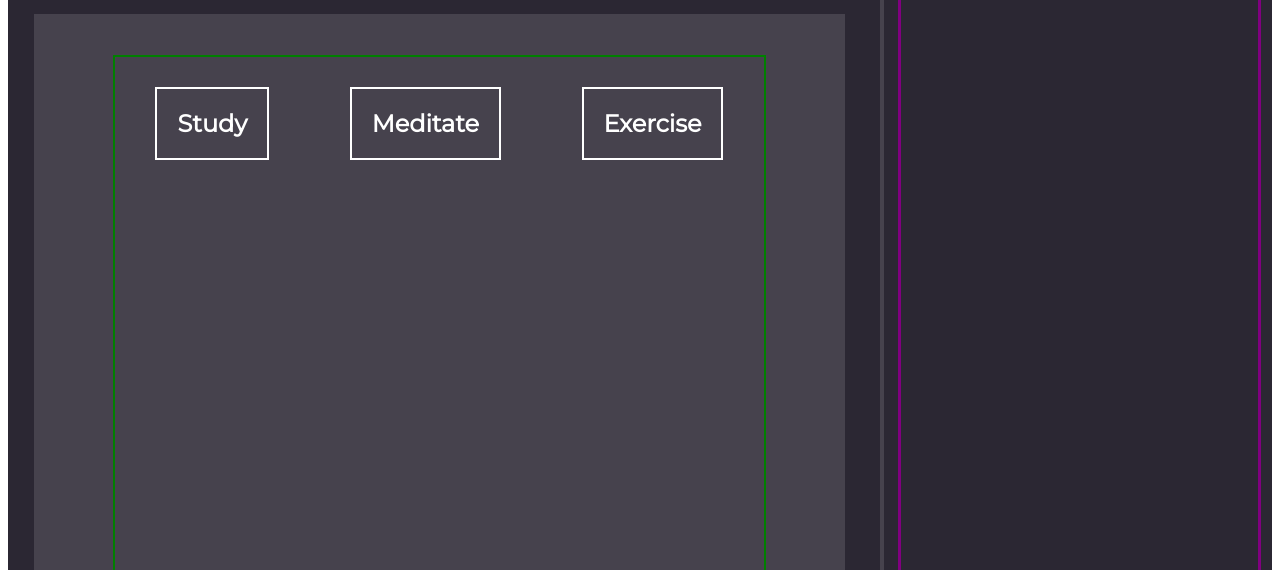
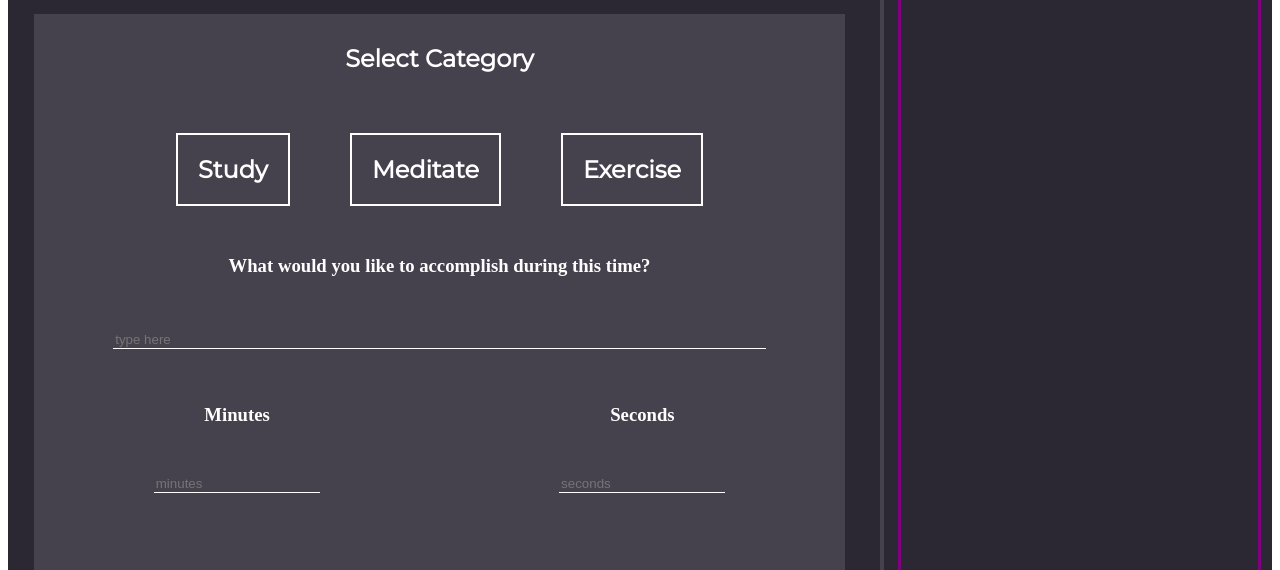
Before and after one commit to jytcr127/Intention-Timer, a plain HTML site: page index.html in a window 1280 px wide. Shown: the part 194-764 px from the top of the page. Drawn offline with Linux system fonts and the light colour scheme.

Commit message:
Add minutes, category, and second options on new activity section

```diff
--- a/index.html
+++ b/index.html
@@ -15,10 +15,28 @@
 	<div>
 		<h1 class = "header1">New Activity</h1>
 	<div id = 'create-activity'>
+		<div id = 'something'><h2>Select Category</h2></div>
 		<div id = 'content'>
 		<h2 class = 'title'><div class = 'hmm'>Study</div></h2>
 		<h2 class = 'title'><div class = 'hmm'>Meditate</div></h2>
 		<h2 class = 'title'><div class = 'hmm'>Exercise</div></h2>
+	</div>
+	<div id = 'else'>
+		<h3>What would you like to accomplish during this time?</h3>
+	</div>
+	<div>
+		<input type="text" placeholder="type here"></input>
+	</div>
+	<div id = "dog">
+		<h3>Minutes</h3>
+		<h3>Seconds</h3>
+	</div>
+	<div id = 'wolf'>
+		<input class = 'input-2' type="text" placeholder = 'minutes'>
+		<input class = 'input-2' type="text" placeholder= "seconds">
+	</div>
+	<div id = 'submit'>
+	<button>Start Activity</button>
 	</div>
 	</div>
 	</div>
--- a/style.css
+++ b/style.css
@@ -19,8 +19,6 @@
 }
 
 #create-activity {
-	display:flex;
-	justify-content: center;
 	background-color: #46424D;
 	height:700px;
 	width:93%;
@@ -56,14 +54,15 @@
 	width:1%;
 }
 
-#content {
-	display:flex;
-	justify-content: space-around;
+/*#content {
+	display:grid;
+	grid-template-columns: 1fr 1fr 1fr;
+	grid-template-rows:1fr 1fr 1fr;
 	border:2px solid green;
 	width:80%;
 	height:80%;
 	margin:5%;
-}
+}*/
 
 span {
 	border:2px solid yellow;
@@ -81,3 +80,63 @@ h2 {
 	border:2px solid #FFF;
 	padding:20px;
 }
+
+#something {
+	color:#FFF;
+}
+
+.title {
+	display:flex;
+	justify-content: center;
+}
+
+#content{
+	display:flex;
+	justify-content: center;
+}
+
+#something {
+	display:flex;
+	justify-content: center;
+}
+#else, #dog {
+	display:flex;
+	justify-content: space-around;
+	color:#FFF;
+}
+
+input {
+  display:flex;
+  justify-content: center;
+  border: 0;
+  outline: 0;
+  background: transparent;
+  border-bottom: 1px solid #FFF;
+  margin:36px auto;
+  width:80%;
+}
+
+.input-2 {
+  border: 0;
+  outline: 0;
+  background: transparent;
+  border-bottom: 1px solid #FFF;
+  margin:30px auto;
+  width:20%;
+}
+
+#wolf {
+	display:flex;
+}
+
+button {
+	width:40%;
+	height:40px;
+	border-radius: 50%;
+}
+
+#submit {
+	display: flex;
+	justify-content: center;
+	margin:50px auto;
+}
```
